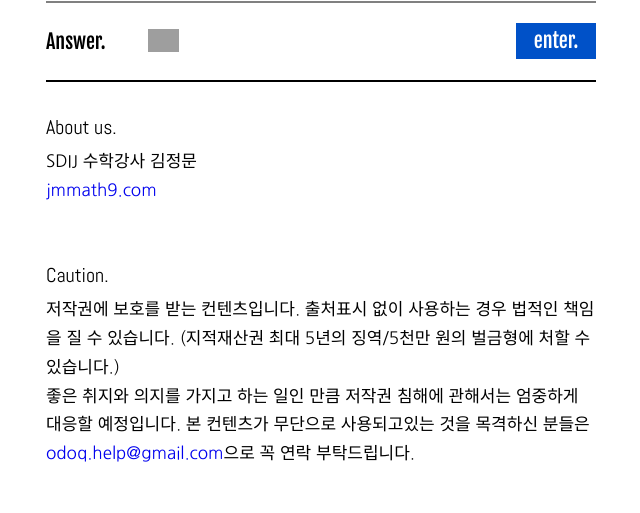
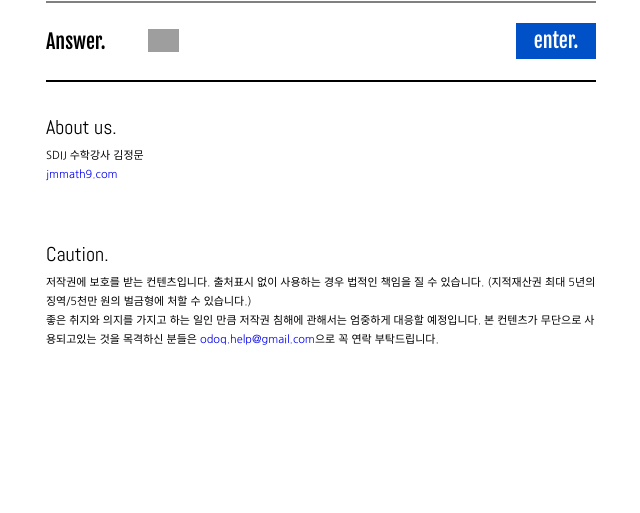
Before and after one commit to MAHT1990/Odoq, a Django app: template main/templates/main/index.html in a window 1280 px wide. Shown: the part 868-1381 px from the top of the page, without its empty margins (319-959 px from the left). After the commit the page ends 1213 px from the top, so only its background shows below. Run offline with Django 3.2, Linux system fonts and the light colour scheme; the template is opened without the code that fills it, so the values that code supplies are empty; parts of the project's set-up code (start-up, migrations or seed data) failed here and were passed over; some web fonts are replaced; grey boxes are pictures that could not be loaded.

Commit message:
FOOTER SIZE 변경

```diff
--- a/main/static/main/css/odoq.css
+++ b/main/static/main/css/odoq.css
@@ -288,7 +288,7 @@ header{
 }
 
 .aboutUs_content {
-    font-size : 17px;
+    font-size : 11px;
     font-family: 'Nanum Gothic', sans-serif;
     line-height : 1.7;
 }
@@ -315,7 +315,7 @@ header{
 }
 
 .caution_content {
-    font-size : 17px;
+    font-size : 11px;
     font-family: 'Nanum Gothic', sans-serif;
     line-height : 1.7;
 }
```
